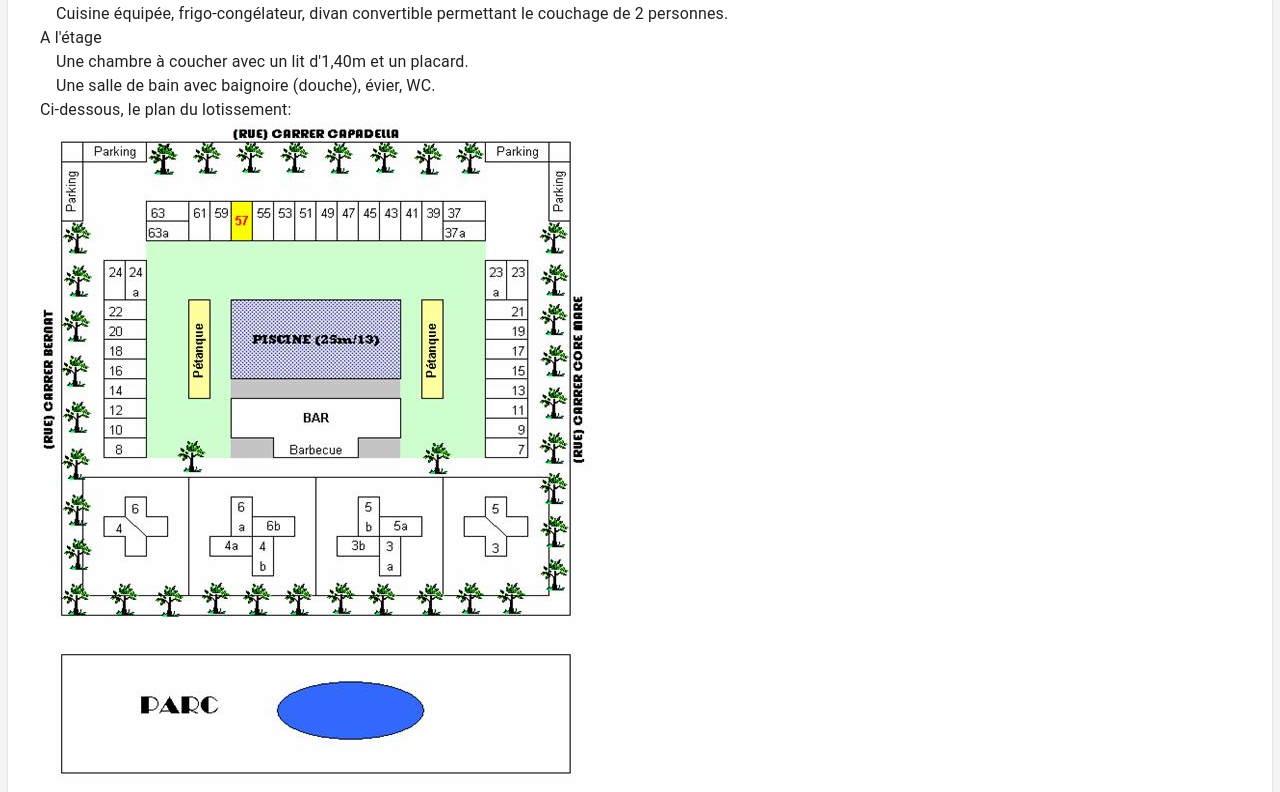
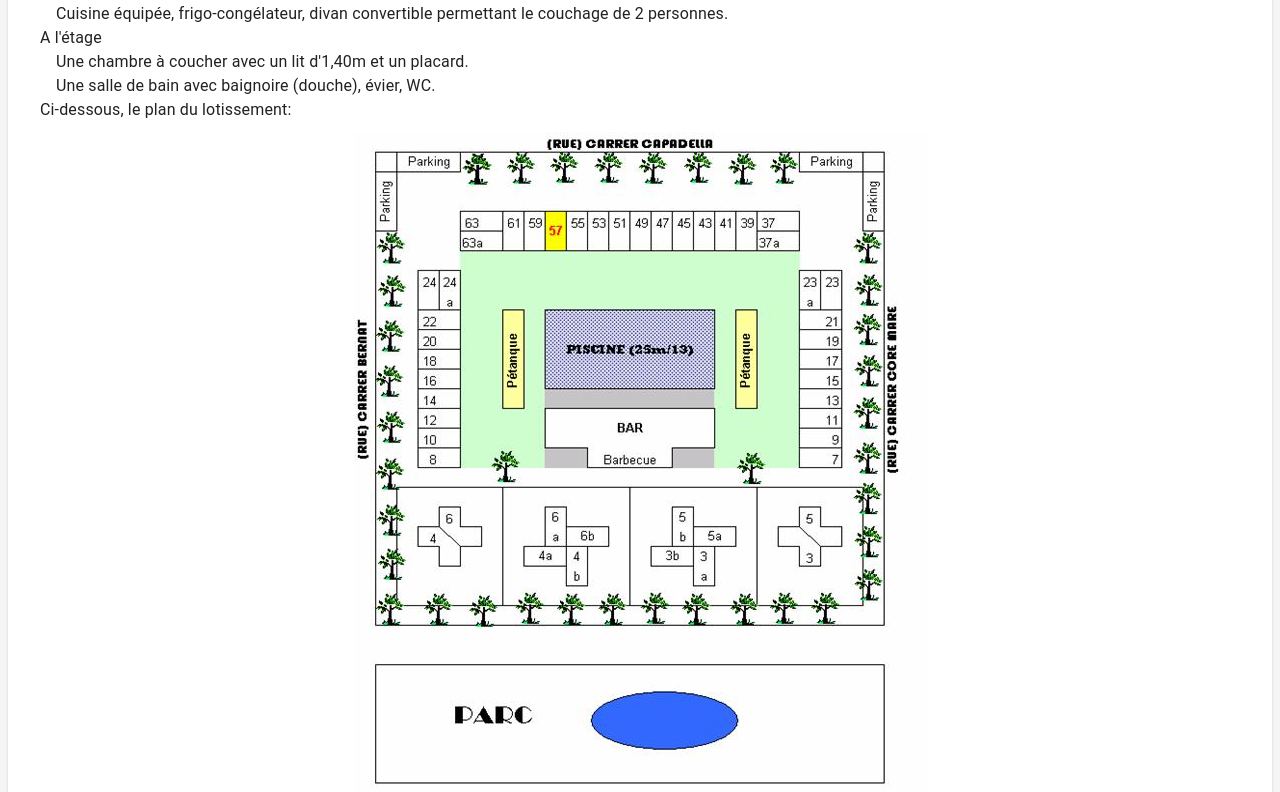
Before and after one commit to maquejp/salvagina, a React (Vite) app: page / in a window 1280 px wide. Shown: the part 2560-3352 px from the top of the page. Built offline with nearby package versions, Linux system fonts and the light colour scheme.

Commit message:
center image

```diff
--- a/src/views/Villa.tsx
+++ b/src/views/Villa.tsx
@@ -55,7 +55,17 @@ export default function VillaView() {
           Une salle de bain avec baignoire (douche), évier, WC.
         </Typography>
         <Typography>Ci-dessous, le plan du lotissement:</Typography>
-        <img src="images/plan_lotissement.jpg" alt="villa" />
+        <img
+          src="images/plan_lotissement.jpg"
+          alt="villa"
+          style={{
+            display: "block",
+            margin: "auto",
+            maxWidth: "100%",
+            paddingTop: "10px",
+            paddingBottom: "10px",
+          }}
+        />
       </CardContent>
     </Card>
   );
```
